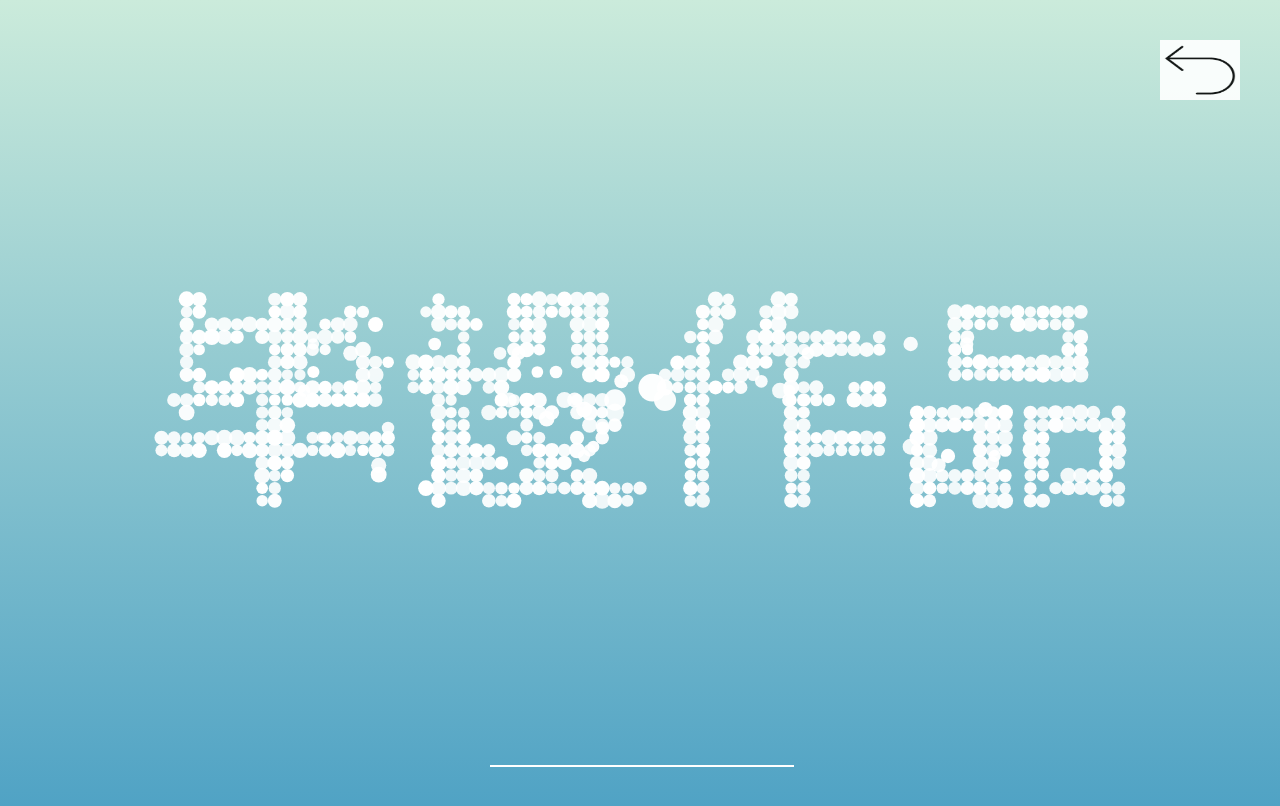
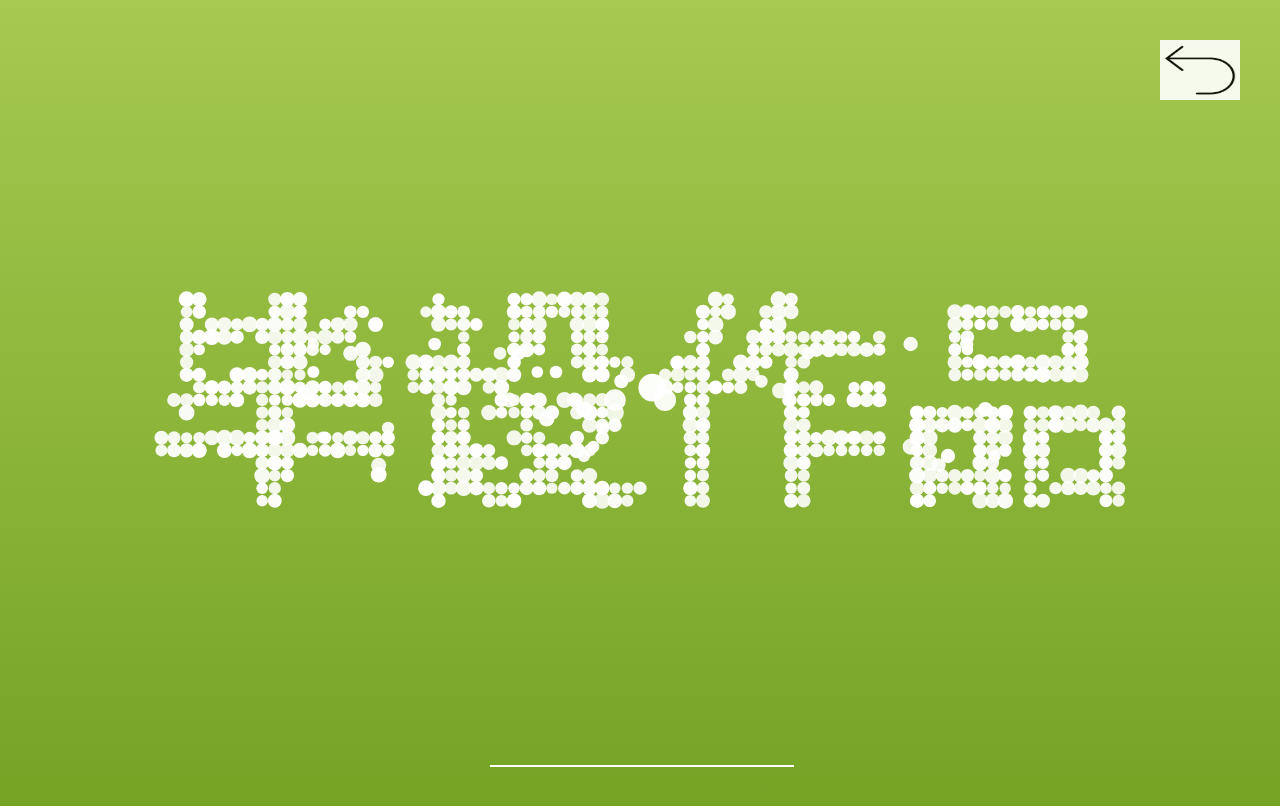
Before and after one commit to hdzhdzhdz/H5Canvas, a plain HTML site: page index.html in a window 1280 px wide. Drawn offline with Linux system fonts and the light colour scheme; animation ran at ten frames a second.

Commit message:
H5Canvas

```diff
--- a/css/style.css
+++ b/css/style.css
@@ -45,11 +45,11 @@ body,
   background: -webkit-linear-gradient(top, rgb(165, 103, 189) 0%, rgb(75, 233, 214) 120%);
   */
 
-  background: -webkit-linear-gradient(top, rgb(203, 235, 219) 0%, rgb(55, 148, 192) 120%);
-  background: -moz-linear-gradient(top, rgb(203, 235, 219) 0%, rgb(55, 148, 192) 120%);
-  background: -o-linear-gradient(top, rgb(203, 235, 219) 0%, rgb(55, 148, 192) 120%);
-  background: -ms-linear-gradient(top, rgb(203, 235, 219) 0%, rgb(55, 148, 192) 120%);
-  background: linear-gradient(top, rgb(203, 235, 219) 0%, rgb(55, 148, 192) 120%);
+  background: -webkit-linear-gradient(top, rgb(166, 201, 81) 0%, rgb(107, 156, 28) 120%);
+  background: -moz-linear-gradient(top, rgb(166, 201, 81) 0%, rgb(107, 156, 28) 120%);
+  background: -o-linear-gradient(top, rgb(166, 201, 81) 0%, rgb(107, 156, 28) 120%);
+  background: -ms-linear-gradient(top, rgb(166, 201, 81) 0%, rgb(107, 156, 28) 120%);
+  background: linear-gradient(top, rgb(166, 201, 81) 0%, rgb(107, 156, 28) 120%);
 }
 
 .body--ready .overlay {
```
